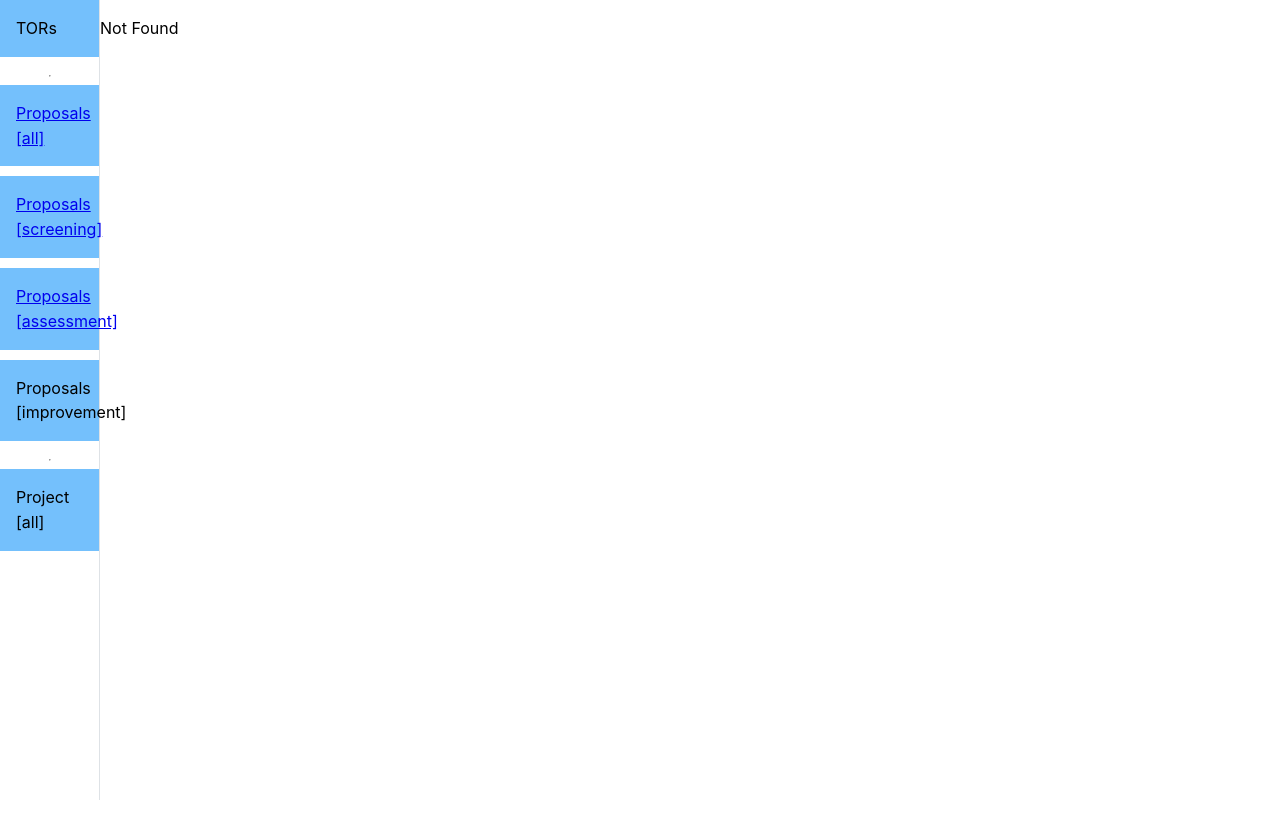
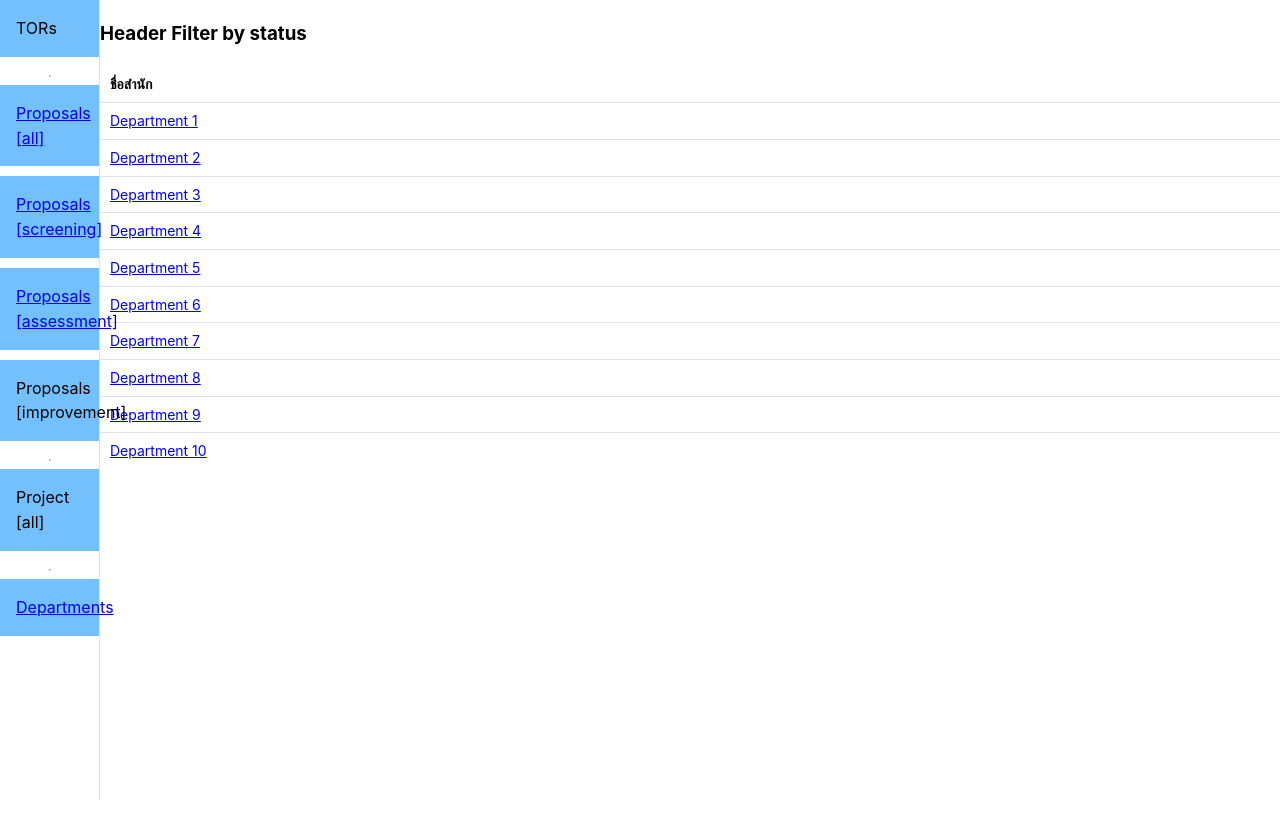
Before and after one commit to panudateod/troute, a React (Vite) app: page /d in a window 1280 px wide. Before the commit this address had no page. Built offline with nearby package versions, Linux system fonts and the light colour scheme.

Commit message:
add d layout

```diff
--- a/src/App.tsx
+++ b/src/App.tsx
@@ -1,8 +1,6 @@
-import { AppShell, Box } from "@mantine/core"
 import "@mantine/core/styles.css"
-import { createRootRoute, Link, Outlet } from "@tanstack/react-router"
+import { createRootRoute, Outlet, Route } from "@tanstack/react-router"
 import { TanStackRouterDevtools } from "@tanstack/router-devtools"
-import { useState } from "react"
 
 export default function App() {
   const rootRoute = createRootRoute({
@@ -10,80 +8,12 @@ export default function App() {
   })
 
   function Comp() {
-    const [submenuOpen, setSubmenuOpen] = useState({
-      screening: false,
-      assessment: false,
-    })
-
     return (
       <>
-        <AppShell
-          layout="alt"
-          navbar={{
-            width: 100,
-            breakpoint: "sm",
-          }}
-        >
-          <AppShell.Navbar>
-            <Box bg="blue.3" p="md" mb="xs">
-              TORs
-            </Box>
-            <hr />
-            <Box bg="blue.3" p="md" mb="xs">
-              <Link to="/d/1/proposals">Proposals [all]</Link>
-            </Box>
-            <Box bg="blue.3" p="md" mb="xs">
-              <Link
-                to="/d/1/proposals/screening"
-                onClick={() =>
-                  setSubmenuOpen({
-                    ...submenuOpen,
-                    screening: !submenuOpen.screening,
-                  })
-                }
-              >
-                Proposals [screening]
-              </Link>
-            </Box>
-            {submenuOpen.screening && (
-              <Box bg="blue.3" p="md" mb="xs">
-                - screening sub
-              </Box>
-            )}
-            <Box bg="blue.3" p="md" mb="xs">
-              <Link
-                to="/d/1/proposals/assessment"
-                onClick={() =>
-                  setSubmenuOpen({
-                    ...submenuOpen,
-                    assessment: !submenuOpen.assessment,
-                  })
-                }
-              >
-                Proposals [assessment]
-              </Link>
-            </Box>
-            {submenuOpen.assessment && (
-              <Box bg="blue.3" p="md" mb="xs">
-                - assessment sub
-              </Box>
-            )}
-            <Box bg="blue.3" p="md" mb="xs">
-              Proposals [improvement]
-            </Box>
-            <hr />
-            <Box bg="blue.3" p="md" mb="xs">
-              Project [all]
-            </Box>
-          </AppShell.Navbar>
-          <AppShell.Main>
-            <Outlet />
-          </AppShell.Main>
-        </AppShell>
+        <Outlet />
         <TanStackRouterDevtools />
       </>
     )
   }
-
-  return rootRoute
+  return rootRoute as unknown as Route
 }
--- a/src/components/departments/DepartmentDetail.tsx
+++ b/src/components/departments/DepartmentDetail.tsx
@@ -4,7 +4,7 @@ import { createRoute, Link, Route } from "@tanstack/react-router"
 export default function DepartmentDetail(parentRoute: Route) {
   const detailRoute = createRoute({
     getParentRoute: () => parentRoute,
-    path: `/$departmentId`,
+    path: `$departmentId`,
     component: Comp,
   })
 
--- a/src/components/departments/DepartmentList.tsx
+++ b/src/components/departments/DepartmentList.tsx
@@ -33,7 +33,7 @@ export default function DepartmentList(indexRoute: Route) {
         <Table>
           <Table.Thead>
             <Table.Tr>
-              <Table.Th>ชื่อโครงการ</Table.Th>
+              <Table.Th>ชื่อสำนัก</Table.Th>
             </Table.Tr>
           </Table.Thead>
           <Table.Tbody>
--- /dev/null
+++ b/src/components/layouts/DepartmentLayout.tsx
@@ -0,0 +1,95 @@
+import { AppShell, Box } from "@mantine/core"
+import "@mantine/core/styles.css"
+import { createRoute, Link, Outlet, Route } from "@tanstack/react-router"
+import { TanStackRouterDevtools } from "@tanstack/router-devtools"
+import { useState } from "react"
+
+export default function DepartmentLayout(parentRoute: Route) {
+  const layoutRoute = createRoute({
+    getParentRoute: () => parentRoute,
+    id: "d",
+    component: Comp,
+  })
+
+  function Comp() {
+    const [submenuOpen, setSubmenuOpen] = useState({
+      screening: false,
+      assessment: false,
+    })
+
+    return (
+      <>
+        <AppShell
+          layout="alt"
+          navbar={{
+            width: 100,
+            breakpoint: "sm",
+          }}
+        >
+          <AppShell.Navbar>
+            <Box bg="blue.3" p="md" mb="xs">
+              TORs
+            </Box>
+            <hr />
+            <Box bg="blue.3" p="md" mb="xs">
+              <Link to="/d/1/proposals">Proposals [all]</Link>
+            </Box>
+            <Box bg="blue.3" p="md" mb="xs">
+              <Link
+                to="/d/1/proposals/screening"
+                onClick={() =>
+                  setSubmenuOpen({
+                    ...submenuOpen,
+                    screening: !submenuOpen.screening,
+                  })
+                }
+              >
+                Proposals [screening]
+              </Link>
+            </Box>
+            {submenuOpen.screening && (
+              <Box bg="blue.3" p="md" mb="xs">
+                - screening sub
+              </Box>
+            )}
+            <Box bg="blue.3" p="md" mb="xs">
+              <Link
+                to="/d/1/proposals/assessment"
+                onClick={() =>
+                  setSubmenuOpen({
+                    ...submenuOpen,
+                    assessment: !submenuOpen.assessment,
+                  })
+                }
+              >
+                Proposals [assessment]
+              </Link>
+            </Box>
+            {submenuOpen.assessment && (
+              <Box bg="blue.3" p="md" mb="xs">
+                - assessment sub
+              </Box>
+            )}
+            <Box bg="blue.3" p="md" mb="xs">
+              Proposals [improvement]
+            </Box>
+            <hr />
+            <Box bg="blue.3" p="md" mb="xs">
+              Project [all]
+            </Box>
+            <hr />
+            <Box bg="blue.3" p="md" mb="xs">
+              <Link to="/d">Departments</Link>
+            </Box>
+          </AppShell.Navbar>
+          <AppShell.Main>
+            <Outlet />
+          </AppShell.Main>
+        </AppShell>
+        <TanStackRouterDevtools />
+      </>
+    )
+  }
+
+  return layoutRoute as unknown as Route
+}
--- a/src/components/proposals/ProposalDetail.tsx
+++ b/src/components/proposals/ProposalDetail.tsx
@@ -4,7 +4,7 @@ import { createRoute, Link, Route } from "@tanstack/react-router"
 export default function ProposalDetail(parentRoute: Route) {
   const detailRoute = createRoute({
     getParentRoute: () => parentRoute,
-    path: `/$proposalId`,
+    path: `$proposalId`,
     component: Comp,
   })
   console.log("detailRoute", detailRoute)
--- a/src/routeTree.tsx
+++ b/src/routeTree.tsx
@@ -3,6 +3,7 @@ import "@mantine/core/styles.css"
 import { createRoute, Route } from "@tanstack/react-router"
 import DepartmentDetail from "./components/departments/DepartmentDetail"
 import DepartmentList from "./components/departments/DepartmentList"
+import DepartmentLayout from "./components/layouts/DepartmentLayout"
 import ProposalDetail from "./components/proposals/ProposalDetail"
 import ProposalJobList from "./components/proposals/ProposalJobList"
 import ProposalList from "./components/proposals/ProposalList"
@@ -23,9 +24,11 @@ const indexRoute = createRoute({
 })
 
 // All departments
+const D = DepartmentLayout(rootRoute)
+
 const departmentIndexRoute = createRoute({
-  getParentRoute: () => rootRoute,
-  path: "/d",
+  getParentRoute: () => D,
+  path: "d",
 }) as unknown as Route
 const departmentDetailRoute = DepartmentDetail(departmentIndexRoute)
 departmentIndexRoute.addChildren([
@@ -35,8 +38,8 @@ departmentIndexRoute.addChildren([
 
 // All proposals
 const proposalIndexRoute = createRoute({
-  getParentRoute: () => rootRoute,
-  path: "/d/$departmentId/proposals",
+  getParentRoute: () => D,
+  path: "d/$departmentId/proposals",
 }) as unknown as Route
 proposalIndexRoute.addChildren([
   ProposalList(proposalIndexRoute),
@@ -46,8 +49,8 @@ proposalIndexRoute.addChildren([
 // Proposals by jobs
 const proposalRoutes: Route[] = proposalJobFieldList.map((job) => {
   const jobRoute = createRoute({
-    getParentRoute: () => rootRoute,
-    path: `/d/$departmentId/proposals/${job.path}`,
+    getParentRoute: () => D,
+    path: `d/$departmentId/proposals/${job.path}`,
   }) as unknown as Route
   jobRoute.addChildren([
     ProposalJobList(jobRoute, job), // use ProposalJobList instead of ProposalList
@@ -59,6 +62,8 @@ const proposalRoutes: Route[] = proposalJobFieldList.map((job) => {
 
 const routeTree = rootRoute.addChildren([
   indexRoute,
+  D,
+  departmentIndexRoute,
   proposalIndexRoute,
   ...proposalRoutes,
 ])
```
Also changed, not shown: src/components/layouts/PartnerLayout.tsx (added).
